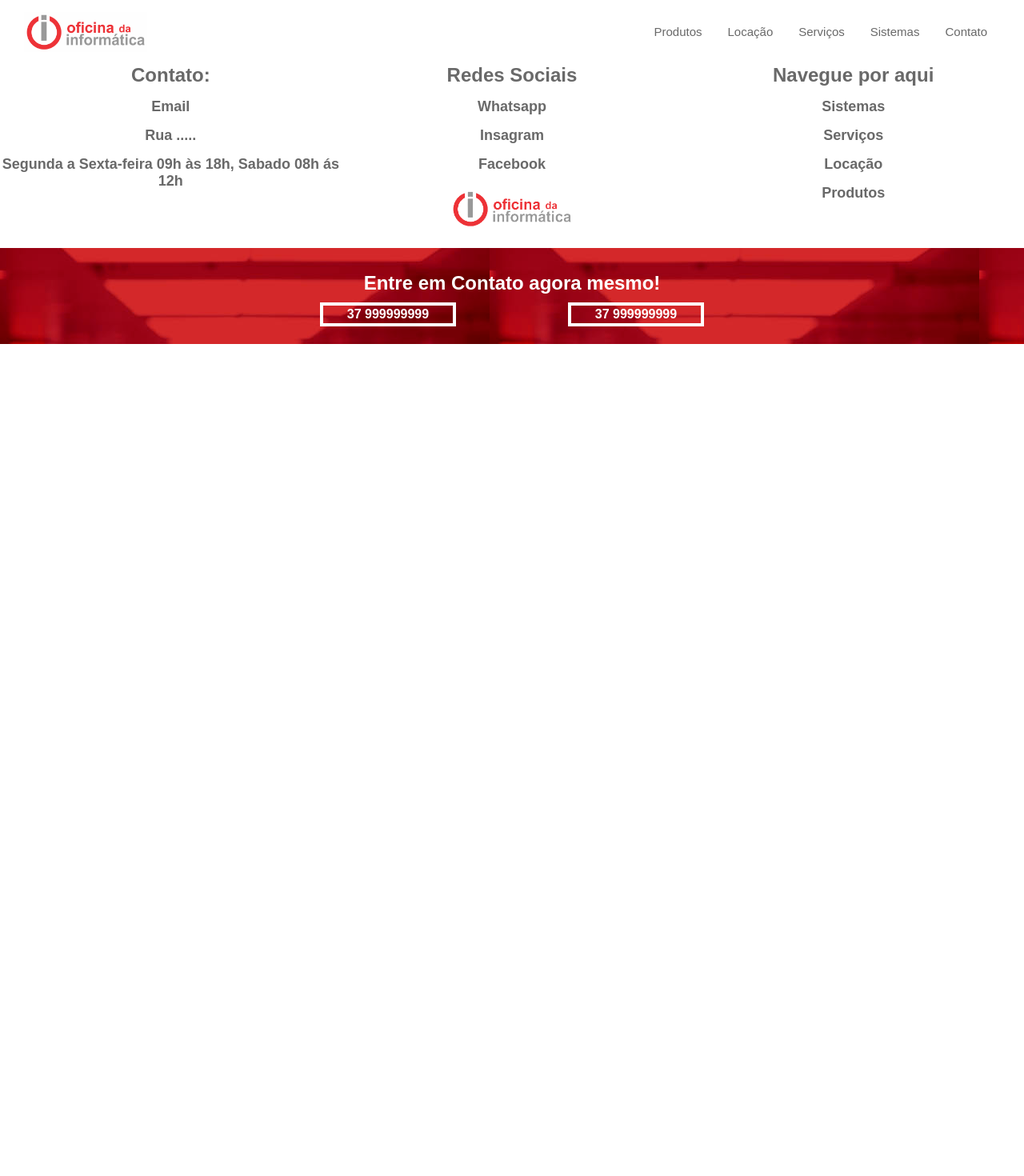
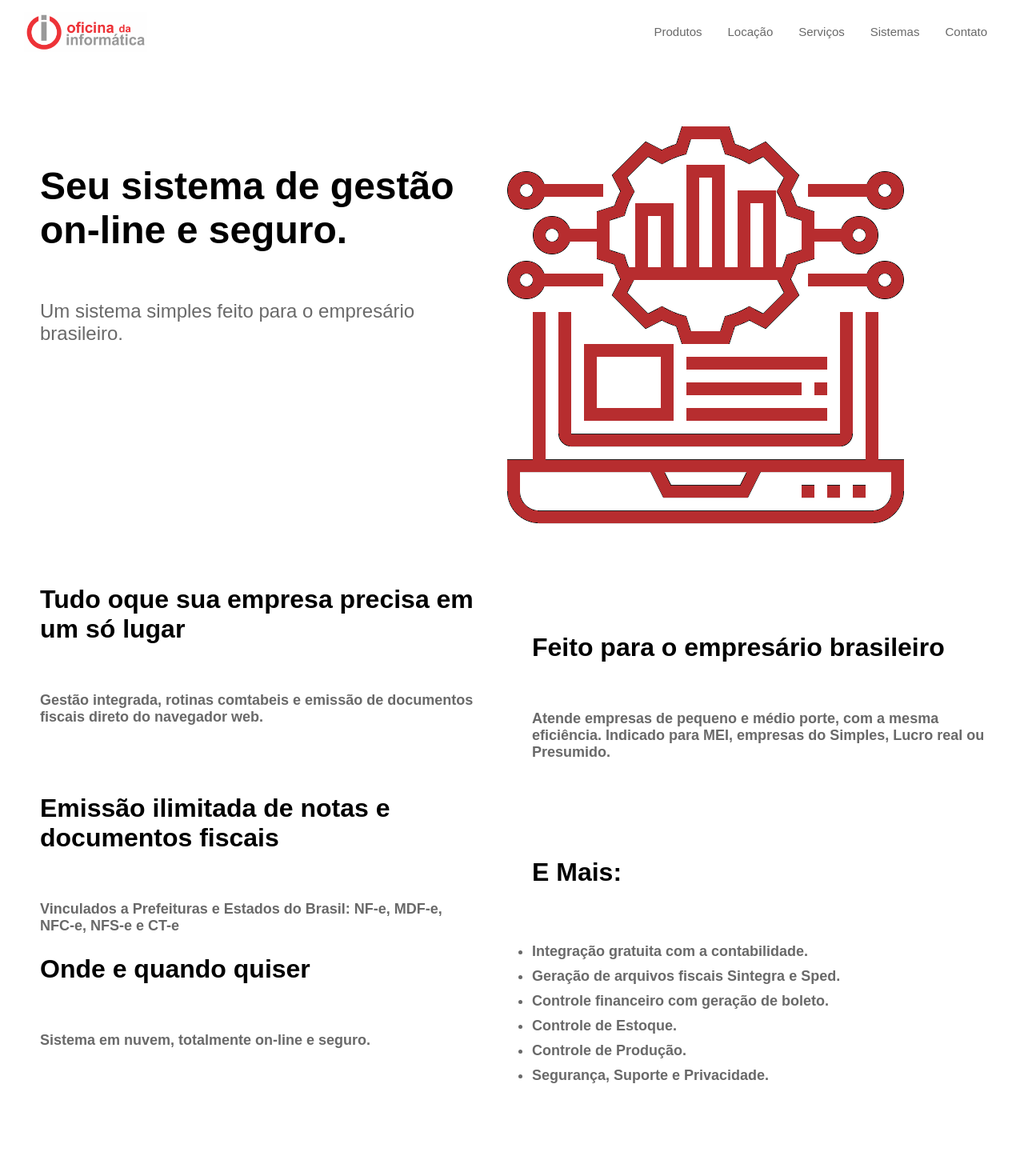
Before and after one commit to GustavoMen/OficinaDaInformatica, a React (Vite) app: page /systems in a window 1280 px wide. Shown: the top 1470 px of the page at 80% size. Before the commit the page ends 800 px from the top, so only its background shows below. Built offline with nearby package versions, Linux system fonts and the light colour scheme.

Commit message:
systems done

```diff
--- a/src/App.tsx
+++ b/src/App.tsx
@@ -1,10 +1,11 @@
 import { BrowserRouter as Router, Routes, Route } from "react-router-dom";
 
-import Cta from "./Components/CTA/cta";
+import Cta from "./Components/CTA/Cta";
 import Footer from "./Components/Footer/Footer";
 import Navbar from "./Components/NavBar/Navbar";
 import GlobalStyle from "./globalStyles";
 import Home from "./Pages/HomePage/Home";
+import Systems from "./Pages/SystemsPage/Systems";
 
 export default function App() {
   return (
@@ -13,6 +14,7 @@ export default function App() {
       <GlobalStyle />
       <Routes>
         <Route path="/" element={<Home />} />
+        <Route path="/systems" element={<Systems />} />
         <Route path="/test" element={<Footer />} />
       </Routes>
       <Footer />
--- /dev/null
+++ b/src/Pages/SystemsPage/Systems.elements.tsx
@@ -0,0 +1,181 @@
+import styled from "styled-components";
+
+/// Section One /////////////////////////////////////////
+
+export const Sectionone = styled.section`
+  display: flex;
+  flex-direction: row;
+  width: 100%;
+
+  @media screen and (max-width: 998px) {
+    flex-direction: column;
+    align-items: center;
+  }
+`;
+
+export const ContainerText = styled.div`
+  width: 45%;
+  margin-top: 100px;
+  padding-left: 50px;
+
+  @media screen and (max-width: 996px) {
+    width: 80%;
+    display: flex;
+    flex-direction: column;
+    text-align: center;
+    padding-left: 0;
+  }
+
+  @media screen and (max-width: 524px) {
+    padding-left: 0;
+  }
+`;
+export const MainText = styled.h1`
+  padding-top: 25px;
+  font-size: 48px;
+
+  @media screen and (max-width: 768px) {
+    text-align: center;
+  }
+
+  @media screen and (max-width: 392px) {
+    font-size: 42px;
+  }
+`;
+
+export const SecondText = styled.p`
+  margin-top: 60px;
+  font-size: 24px;
+  color: #696969;
+  @media screen and (max-width: 996px) {
+    text-align: center;
+  }
+`;
+
+export const ImgContainer = styled.div`
+  margin-top: 70px;
+  margin-left: 50px;
+  width: 50%;
+  justify-content: center;
+
+  @media screen and (max-width: 996px) {
+    width: 100%;
+    display: flex;
+    margin-left: 0px;
+  }
+`;
+
+export const ImgOne = styled.img`
+  width: 40vw;
+  @media screen and (max-width: 996px) {
+    width: 80%;
+  }
+`;
+
+/// SectionTwo ///////////////////////
+
+export const SectionTwo = styled.section`
+  display: grid;
+  grid-template-columns: 1fr 1fr;
+  margin-bottom: 100px;
+
+  @media screen and (max-width: 996px) {
+    grid-template-columns: 1fr;
+    width: 70%;
+    margin: auto;
+  }
+`;
+
+export const GridInitialLeft = styled.div`
+  width: 90%;
+  margin-top: 40px;
+  margin-left: 50px;
+  margin-right: 25px;
+  margin-bottom: 60px;
+
+  @media screen and (max-width: 996px) {
+    margin-left: 0;
+    margin-right: 0;
+    margin-top: 20px;
+  }
+`;
+
+export const GridInitialRight = styled.div`
+  width: 90%;
+  margin-top: 100px;
+  margin-left: 25px;
+  margin-right: 25px;
+
+  @media screen and (max-width: 996px) {
+    margin-left: 0;
+    margin-right: 0;
+    margin-top: 0px;
+  }
+`;
+
+export const GridMainText = styled.h1`
+  padding-top: 25px;
+  font-size: 32px;
+
+  @media screen and (max-width: 768px) {
+    text-align: center;
+  }
+
+  @media screen and (max-width: 392px) {
+    font-size: 24px;
+  }
+`;
+
+export const GridSecondText = styled.p`
+  margin-top: 60px;
+  font-size: 18px;
+  color: #696969;
+  font-weight: bold;
+  @media screen and (max-width: 996px) {
+    text-align: center;
+  }
+`;
+
+export const GridList = styled.ul`
+  margin-top: 60px;
+  font-weight: bold;
+  color: #696969;
+  font-size: 18px;
+
+  @media screen and (max-width: 996px) {
+    margin-left: 20px;
+    margin-right: 0;
+  }
+`;
+
+export const GridListText = styled.li`
+  color: #696969;
+  padding-top: 10px;
+`;
+
+export const GridContainerTextLeft = styled.div`
+  width: 80%;
+  margin-left: 50px;
+  margin-bottom: 10px;
+  height: 300px;
+  margin-right: 25px;
+  padding-bottom: 50px;
+
+  @media screen and (max-width: 996px) {
+    margin-left: 10px;
+    margin-right: 0;
+  }
+`;
+
+export const GridContainerTextRight = styled.div`
+  width: 80%;
+  margin-top: 80px;
+  margin-left: 25px;
+  margin-right: 25px;
+  padding-bottom: 30px;
+
+  @media screen and (max-width: 996px) {
+    margin-left: 10px;
+    margin-right: 0;
+  }
+`;
--- /dev/null
+++ b/src/Pages/SystemsPage/Systems.tsx
@@ -0,0 +1,93 @@
+import React from "react";
+
+import ImageOne from "../../assets/Images/sistemas/SistemaPageImageOne.png";
+import {
+  MainText,
+  Sectionone,
+  ContainerText,
+  SecondText,
+  ImgContainer,
+  ImgOne,
+  SectionTwo,
+  GridInitialLeft,
+  GridInitialRight,
+  GridMainText,
+  GridSecondText,
+  GridContainerTextLeft,
+  GridContainerTextRight,
+  GridList,
+  GridListText,
+} from "./Systems.elements";
+
+function Systems() {
+  return (
+    <>
+      <Sectionone>
+        <ContainerText>
+          <MainText>Seu sistema de gestão on-line e seguro.</MainText>
+          <SecondText>
+            Um sistema simples feito para o empresário brasileiro.
+          </SecondText>
+        </ContainerText>
+        <ImgContainer>
+          <ImgOne src={ImageOne} />
+        </ImgContainer>
+      </Sectionone>
+
+      <SectionTwo>
+        <GridInitialLeft>
+          <GridMainText>
+            Tudo oque sua empresa precisa em um só lugar
+          </GridMainText>
+          <GridSecondText>
+            Gestão integrada, rotinas comtabeis e emissão de documentos fiscais
+            direto do navegador web.
+          </GridSecondText>
+        </GridInitialLeft>
+
+        <GridInitialRight>
+          <GridMainText>Feito para o empresário brasileiro</GridMainText>
+          <GridSecondText>
+            Atende empresas de pequeno e médio porte, com a mesma eficiência.
+            Indicado para MEI, empresas do Simples, Lucro real ou Presumido.{" "}
+          </GridSecondText>
+        </GridInitialRight>
+
+        <GridContainerTextLeft>
+          <GridMainText>
+            Emissão ilimitada de notas e documentos fiscais
+          </GridMainText>
+          <GridSecondText>
+            Vinculados a Prefeituras e Estados do Brasil: NF-e, MDF-e, NFC-e,
+            NFS-e e CT-e
+          </GridSecondText>
+
+          <GridMainText>Onde e quando quiser</GridMainText>
+          <GridSecondText>
+            Sistema em nuvem, totalmente on-line e seguro.
+          </GridSecondText>
+        </GridContainerTextLeft>
+
+        <GridContainerTextRight>
+          <GridMainText>E Mais:</GridMainText>
+          <GridList>
+            <GridListText>
+              Integração gratuita com a contabilidade.
+            </GridListText>
+            <GridListText>
+              Geração de arquivos fiscais Sintegra e Sped.
+            </GridListText>
+            <GridListText>
+              Controle financeiro com geração de boleto.
+            </GridListText>
+            <GridListText>Controle de Estoque.</GridListText>
+            <GridListText>Controle de Produção.</GridListText>
+            <GridListText>Segurança, Suporte e Privacidade.</GridListText>
+          </GridList>
+        </GridContainerTextRight>
+      </SectionTwo>
+    </>
+  );
+}
+
+export default Systems;
```
